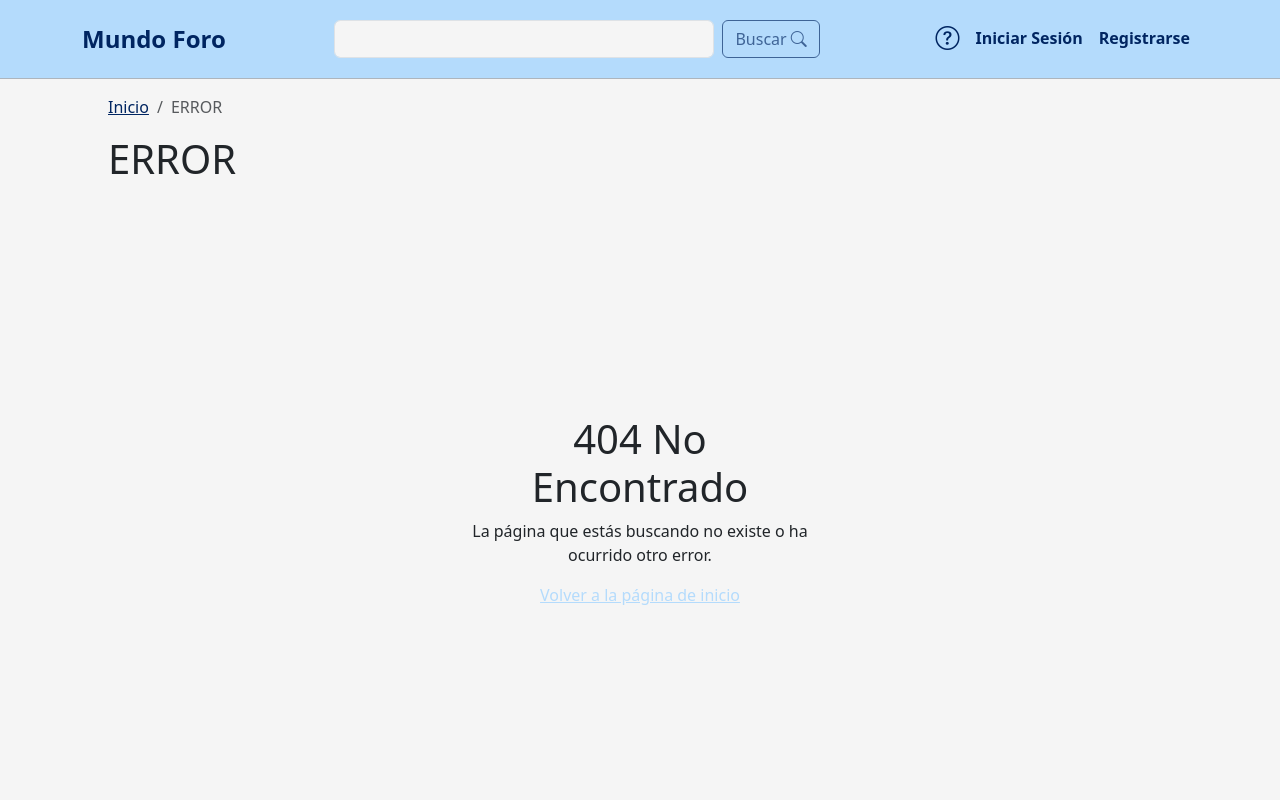
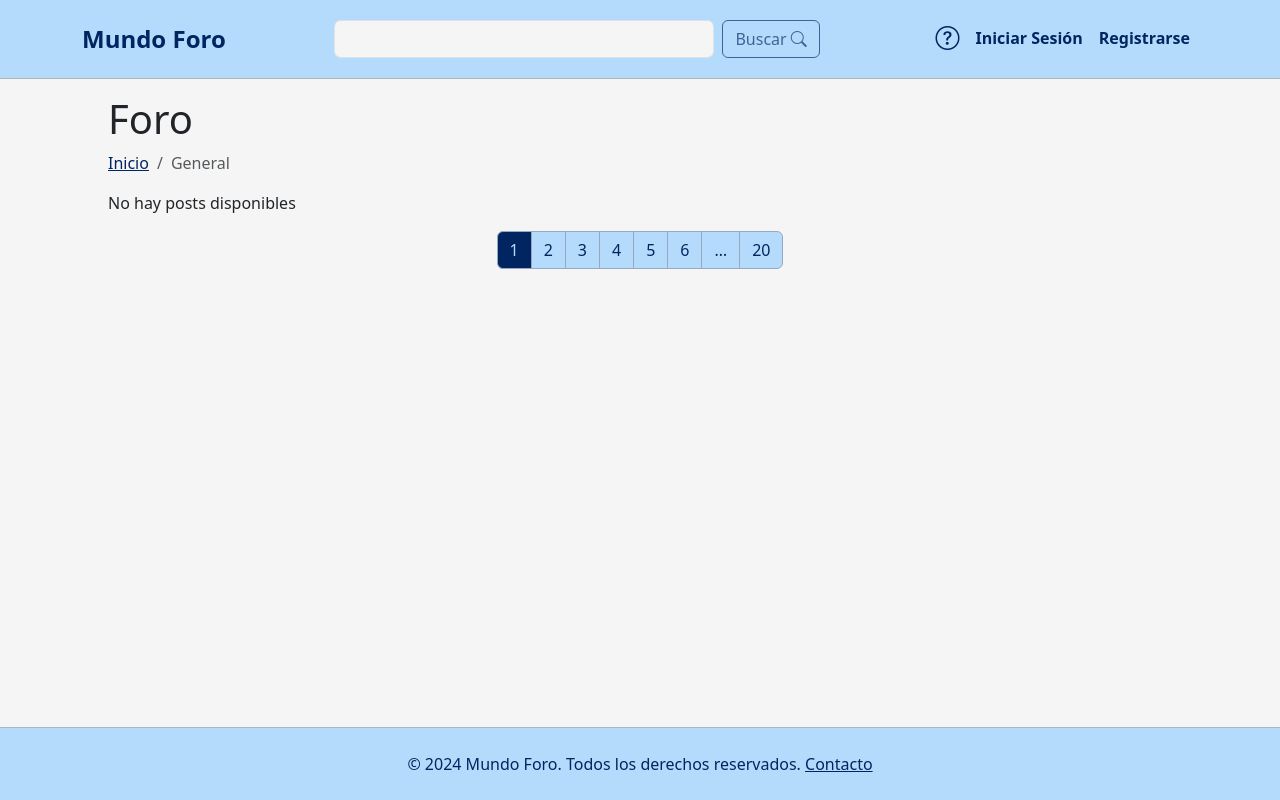
Before and after one commit to Croissanton/IU_Proyecto, a React (Create React App) app in the folder foro-mundo/: page /search/1 in a window 1280 px wide. Shown: the top 800 px of the page. Built offline with nearby package versions, Linux system fonts and the light colour scheme.

Commit message:
Topics en localstorage, breadcrums y boton eliminar actualizados

```diff
--- a/foro-mundo/src/Components/ForumCard.js
+++ b/foro-mundo/src/Components/ForumCard.js
@@ -2,9 +2,14 @@ import React from "react";
 import { Container, Row, Col } from "react-bootstrap";
 import { Link } from "react-router-dom";
 
-const ForumCard = ({ topic, post_num, view_num }) => {
+const ForumCard = ({
+  id,
+  topic,
+  post_num,
+  view_num
+ }) => {
   return (
-    <Link to={`/search/`} className="custom-link">
+    <Link to={`/search/${id}`} className="custom-link">
       <Row className="gy-3">
         <Col className="p-3 m-auto">
           <Container className="border border-dark-subtle bg-light">
--- a/foro-mundo/src/Components/PostCard.js
+++ b/foro-mundo/src/Components/PostCard.js
@@ -9,9 +9,9 @@ const cookieUser = cookies.get("user");
 
 const PostCard = ({
   id,
+  topicId,
   titulo,
   text,
-  category,
   author,
   date,
   res_num,
--- a/foro-mundo/src/Pages/MainPage.js
+++ b/foro-mundo/src/Pages/MainPage.js
@@ -1,31 +1,49 @@
-import React from "react";
+import React, { useEffect } from "react";
+import { Breadcrumb } from "react-bootstrap";
 import MainLayout from "../layout/MainLayout.js";
 import ForumCard from "../Components/ForumCard.js";
 import IndexSelector from "../Components/IndexSelector.js";
-import { Breadcrumb } from "react-bootstrap";
-import { useEffect } from "react";
 
 function MainPage() {
   useEffect(() => {
     document.title = "Foro Mundo";
   }, []);
 
+  // Definir los tópicos del foro
+  const forumTopics = [
+    { id: 1, topic: "General", post_num: 124, view_num: 154367 },
+    { id: 2, topic: "Off-topic", post_num: 64, view_num: 15436 },
+    { id: 3, topic: "Tecnología", post_num: 59, view_num: 18567 },
+    { id: 4, topic: "Deportes", post_num: 32, view_num: 24357 },
+    { id: 5, topic: "Cine", post_num: 41, view_num: 23580 },
+  ];
+
+  // Almacenar los tópicos en localStorage
+  useEffect(() => {
+    localStorage.setItem("forumTopics", JSON.stringify(forumTopics));
+  }, []);
+
   return (
     <MainLayout>
       <div className="container-xxl my-2">
-      <h1> Foros </h1>
+        <h1> Foros </h1>
         <Breadcrumb className="custom-breadcrumb">
           <Breadcrumb.Item active>Inicio</Breadcrumb.Item>
         </Breadcrumb>
       </div>
 
       <div className="container-xxl my-3">
-        <ForumCard topic={"General"} post_num={124} view_num={154367} />
-        <ForumCard topic={"Off-topic"} post_num={64} view_num={15436} />
-        <ForumCard topic={"Tecnología"} post_num={59} view_num={18567} />
-        <ForumCard topic={"Deportes"} post_num={32} view_num={24357} />
-        <ForumCard topic={"Cine"} post_num={41} view_num={23580} />
+        {forumTopics.map((topic) => (
+          <ForumCard
+            key={topic.id}
+            id={topic.id}
+            topic={topic.topic}
+            post_num={topic.post_num}
+            view_num={topic.view_num}
+          />
+        ))}
       </div>
+
       <IndexSelector />
     </MainLayout>
   );
--- a/foro-mundo/src/Pages/PostCreationPage.js
+++ b/foro-mundo/src/Pages/PostCreationPage.js
@@ -32,10 +32,10 @@ function PostCreationPage() {
   };
 
   const handleConfirm = () => {
-    savePostData();
+    const postId = savePostData();
     setShowModal(false);
     showToast("El post se ha creado correctamente!", "bg-success");
-    navigate("/search");
+    navigate(`/search/${postId}`);
   };
 
   const handleKeyDown = (e) => {
@@ -71,9 +71,9 @@ function PostCreationPage() {
   const savePostData = () => {
     const post = {
       id: uuidv4(),
+      topicId: formData.category,
       title: formData.title,
       text: formData.text,
-      category: formData.category,
       author: cookiesUser.username,
       date: new Date().toLocaleString(),
       res_num: 0,
@@ -87,6 +87,8 @@ function PostCreationPage() {
     const existingPosts = JSON.parse(localStorage.getItem("posts")) || [];
     existingPosts.push(post);
     localStorage.setItem("posts", JSON.stringify(existingPosts));
+
+    return post.topicId; // Devolver el topicId del post creado
   };
 
   return (
@@ -136,10 +138,11 @@ function PostCreationPage() {
                 <option value="default" disabled>
                   Selecciona una categoría...
                 </option>
-                <option value="general">General</option>
-                <option value="coches">Coches</option>
-                <option value="musica">Música</option>
-                <option value="plantas">Plantas</option>
+                <option value='1'>General</option>
+                <option value='2'>Off-topic</option>
+                <option value='3'>Tecnología</option>
+                <option value='4'>Deportes</option>
+                <option value='5'>Cine</option>
               </select>
             </div>
             <div className="col-12">
--- a/foro-mundo/src/Pages/PostPage.js
+++ b/foro-mundo/src/Pages/PostPage.js
@@ -9,6 +9,14 @@ import Cookies from "universal-cookie";
 import { useToast } from "../Context/ToastContext.js";
 import { Link, useParams, useNavigate } from "react-router-dom";
 import { v4 as uuidv4 } from 'uuid';
+
+const forumTopics = [
+  { id: 1, topic: "General" },
+  { id: 2, topic: "Off-topic" },
+  { id: 3, topic: "Tecnología" },
+  { id: 4, topic: "Deportes" },
+  { id: 5, topic: "Cine" },
+];
 
 function PostPage() {
   useEffect(() => {
@@ -152,6 +160,7 @@ function PostPage() {
 
     // Save updated posts back to localStorage
     localStorage.setItem('posts', JSON.stringify(updatedPosts));
+    navigate(`/search/${post.topicId}`);
   };
 
   const handleDeletePost = () => {
@@ -166,8 +175,10 @@ function PostPage() {
     localStorage.setItem('comments', JSON.stringify(filteredComments));
 
     showToast("Post eliminado", "bg-danger");
-    navigate("/search");
+    navigate(`/search/${post.topicId}`);
   };
+
+  const category = post ? forumTopics.find(topic => topic.id === parseInt(post.topicId)) : null;
 
   return (
     <MainLayout>
@@ -175,7 +186,9 @@ function PostPage() {
         <h1>Post</h1>
         <Breadcrumb className="custom-breadcrumb">
           <Breadcrumb.Item linkAs={Link} linkProps={{ to: "/" }}>Inicio</Breadcrumb.Item>
-          <Breadcrumb.Item linkAs={Link} linkProps={{ to: "/search" }}>Foro</Breadcrumb.Item>
+          <Breadcrumb.Item linkAs={Link} linkProps={{ to: `/search/${post?.topicId}` }}>
+            {category ? category.topic : "Foro"}
+          </Breadcrumb.Item>
           <Breadcrumb.Item active>Post</Breadcrumb.Item>
         </Breadcrumb>
       </div>
@@ -195,9 +208,11 @@ function PostPage() {
         </div>
       )}
 
-            <Button variant="danger" onClick={handleDeletePost}>
-              Eliminar Post
-            </Button>
+      {post && (
+        <Button variant="danger" onClick={handleDeletePost}>
+          Eliminar Post
+        </Button>
+      )}
 
       {cookies.get("user") === undefined ? (
         <div></div>
--- a/foro-mundo/src/Pages/SearchPage.js
+++ b/foro-mundo/src/Pages/SearchPage.js
@@ -5,22 +5,33 @@ import IndexSelector from "../Components/IndexSelector.js";
 import { Breadcrumb } from "react-bootstrap";
 import { Link } from "react-router-dom";
 import Cookies from "universal-cookie";
+import { useParams } from "react-router-dom";
+
+const forumTopics = [
+  { id: 1, topic: "General" },
+  { id: 2, topic: "Off-topic" },
+  { id: 3, topic: "Tecnología" },
+  { id: 4, topic: "Deportes" },
+  { id: 5, topic: "Cine" },
+];
 
 function SearchPage() {
   useEffect(() => {
     document.title = "Posts";
   }, []);
 
+  const { topicId } = useParams();
   const cookies = new Cookies();
   const [posts, setPosts] = useState([]);
 
   // Cargar posts desde localStorage
   useEffect(() => {
-    const storedPosts = localStorage.getItem('posts');
-    if (storedPosts) {
-      setPosts(JSON.parse(storedPosts));
-    }
-  }, []);
+    const storedPosts = JSON.parse(localStorage.getItem("posts")) || [];
+    const filteredPosts = storedPosts.filter((post) => post.topicId === topicId);
+    setPosts(filteredPosts);
+  }, [topicId]);
+
+  const category = forumTopics.find(topic => topic.id === parseInt(topicId));
 
   return (
     <MainLayout>
@@ -30,7 +41,9 @@ function SearchPage() {
           <Breadcrumb.Item linkAs={Link} linkProps={{ to: "/" }}>
             Inicio
           </Breadcrumb.Item>
-          <Breadcrumb.Item active>Foro</Breadcrumb.Item>
+          <Breadcrumb.Item active>
+            {category ? category.topic : "Foro"}
+          </Breadcrumb.Item>
         </Breadcrumb>
       </div>
       {cookies.get("user") === undefined ? (
@@ -50,6 +63,7 @@ function SearchPage() {
             <PostCard
               key={post.id}
               id={post.id}
+              topicId={post.topicId}
               titulo={post.title}
               text={post.text}
               author={post.author}
--- a/foro-mundo/src/index.js
+++ b/foro-mundo/src/index.js
@@ -25,7 +25,7 @@ const router = createBrowserRouter([
       { path: "/", element: <MainPage /> },
       { path: "/profile", element: <ProfilePage /> },
       { path: "/profile/id", element: <ProfilePublic /> },
-      { path: "/search", element: <SearchPage /> },
+      { path: "/search/:topicId", element: <SearchPage /> },
       { path: "/post/:postId", element: <PostPage /> },
       { path: "/create", element: <PostCreationPage /> },
       { path: "/login", element: <LoginPage /> },
```
